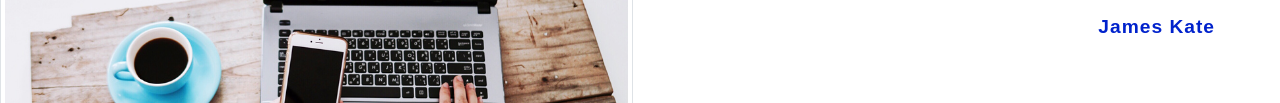
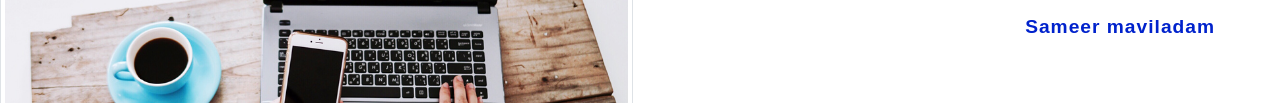
Before and after one commit to sameerekc/sameer.maviladam, a plain HTML site: page index.html in a window 1280 px wide. Shown: the part 821-924 px from the top of the page. Drawn offline with Linux system fonts and the light colour scheme; a web font is replaced by a local one.

Commit message:
name typ

```diff
--- a/index.html
+++ b/index.html
@@ -96,7 +96,7 @@ License URL: http://creativecommons.org/licenses/by/3.0/
                 </div>
                 <div class="col-lg-6 w3pvt-abt-right">
                     <h4>personal website theme </h4>
-                    <strong class="d-flex justify-content-end mt-3 text-theme">James Kate</strong>
+                    <strong class="d-flex justify-content-end mt-3 text-theme">Sameer maviladam</strong>
                 </div>
             </div>
             <div class="row no-gutters position-relative">
```
